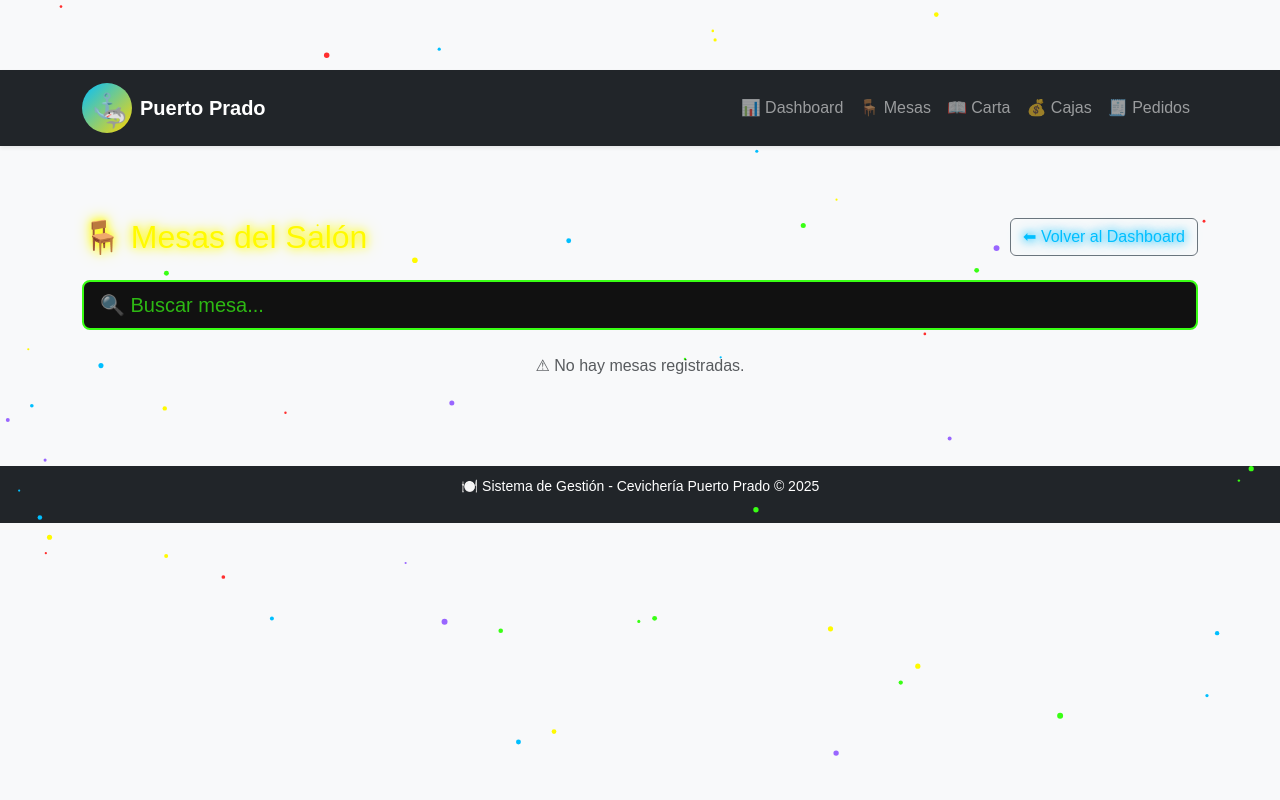
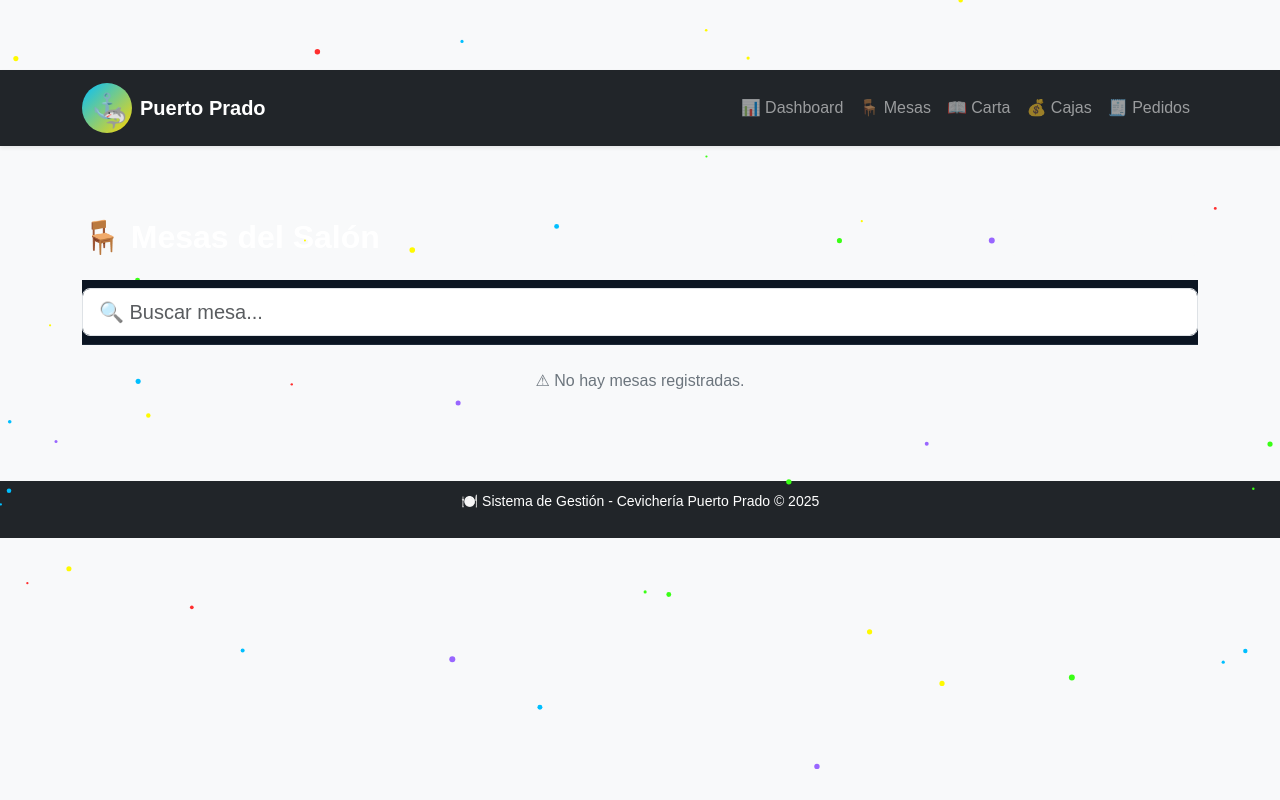
Before and after one commit to cevicheriapuertoprado-pixel/cevicheria-pos, a Django app: page /ventas/mesas/ in a window 1280 px wide. Run offline with Django 5.2, Linux system fonts and the light colour scheme; data that the repository does not hold is empty.

Commit message:
Actualizacion

```diff
--- a/ventas/templates/ventas/lista_mesas.html
+++ b/ventas/templates/ventas/lista_mesas.html
@@ -7,15 +7,15 @@
 
     <!-- Encabezado -->
     <div class="d-flex flex-column flex-md-row justify-content-between align-items-md-center mb-4">
-        <h2 class="neon-yellow glow mb-3 mb-md-0">🪑 Mesas del Salón</h2>
-        <a href="{% url 'dashboard' %}" class="btn btn-outline-secondary neon-blue glow">
+        <h2 class="fw-bold text-white mb-3 mb-md-0">🪑 Mesas del Salón</h2>
+        <a href="{% url 'dashboard' %}" class="btn btn-outline-light">
             ⬅ Volver al Dashboard
         </a>
     </div>
 
     <!-- Filtro de mesas -->
-    <div class="mb-4">
-        <input type="text" id="buscador-mesas" class="form-control form-control-lg neon-input"
+    <div class="mb-4 sticky-top buscador-wrapper">
+        <input type="text" id="buscador-mesas" class="form-control form-control-lg"
                placeholder="🔍 Buscar mesa...">
     </div>
 
@@ -24,7 +24,6 @@
         {% for info in mesas_info %}
         <div class="col-6 col-md-3 mesa-item">
             <div class="mesa-card {% if info.ocupada %}mesa-ocupada{% else %}mesa-libre{% endif %} text-center p-3 h-100">
-
                 <i class="bi {% if info.ocupada %}bi-people-fill{% else %}bi-person{% endif %} fs-2 mb-2"></i>
                 <div class="fs-5 fw-bold">Mesa {{ info.mesa.numero }}</div>
                 <small>{% if info.ocupada %}Ocupada{% else %}Libre{% endif %}</small>
@@ -51,7 +50,7 @@
             </div>
         </div>
         {% empty %}
-        <div class="col-12 text-center text-muted">
+        <div class="col-12 text-center text-secondary">
             ⚠ No hay mesas registradas.
         </div>
         {% endfor %}
@@ -62,29 +61,77 @@
 
 {% block extra_css %}
 <style>
-body { background: #0a0a0a; color: #fff; font-family: 'Poppins', sans-serif; }
-#particles-bg { position:fixed; top:0; left:0; width:100%; height:100%; z-index:0; pointer-events:none; }
-.dashboard-container { position:relative; z-index:1; }
+body {
+  background: #0b1522; /* Mismo color que el detalle de pedido */
+  color: #fff;
+  font-family: 'Poppins', sans-serif;
+}
 
-.neon-yellow { color: #fffa00; text-shadow: 0 0 8px #fffa00, 0 0 16px #fffa00; }
-.neon-blue { color: #00bfff; text-shadow: 0 0 8px #00bfff, 0 0 16px #00bfff; }
+#particles-bg {
+  position: fixed;
+  top: 0;
+  left: 0;
+  width: 100%;
+  height: 100%;
+  z-index: 0;
+  pointer-events: none;
+}
 
-.neon-input { background:#111; color:#fff; border:2px solid #39ff14; border-radius:0.5rem; padding:0.5rem 1rem; }
-.neon-input::placeholder { color:#39ff14; opacity:0.7; }
+.dashboard-container {
+  position: relative;
+  z-index: 1;
+}
 
-.mesa-card { border-radius:1rem; font-weight:600; font-size:1.1rem; cursor:pointer; transition: transform 0.15s ease, box-shadow 0.15s ease; }
-.mesa-card:hover { transform:translateY(-3px); box-shadow: 0 0 20px currentColor; }
+/* Buscador sticky */
+.buscador-wrapper {
+  top: 70px;
+  background: #0b1522;
+  z-index: 10;
+  padding: 8px 0;
+  border-bottom: 1px solid #1e2a38;
+}
 
-.mesa-libre { background:#0a0a0a; border:2px solid #39ff14; color:#39ff14; }
-.mesa-ocupada { background:#0a0a0a; border:2px solid #ff2e2e; color:#ff2e2e; }
+/* Tarjetas de mesas */
+.mesa-card {
+  border-radius: 1rem;
+  font-weight: 600;
+  font-size: 1.1rem;
+  cursor: pointer;
+  transition: transform 0.2s ease, box-shadow 0.2s ease;
+  background: #1e2a38;
+  color: #fff;
+}
+.mesa-card:hover {
+  transform: scale(1.03);
+  box-shadow: 0 0 12px rgba(0, 191, 255, 0.4);
+}
 
-.mesa-card i { display:block; margin:0 auto; font-size:2rem; }
-.mesa-card small { display:block; margin-top:0.3rem; color:#ccc; font-size:0.85rem; }
+/* Estado mesa */
+.mesa-libre {
+  border: 2px solid #39ff14;
+  color: #39ff14;
+}
+.mesa-ocupada {
+  border: 2px solid #ff2e2e;
+  color: #ff2e2e;
+}
+
+.mesa-card i {
+  display: block;
+  margin: 0 auto;
+  font-size: 2rem;
+}
+
+.mesa-card small {
+  display: block;
+  margin-top: 0.3rem;
+  color: #ccc;
+  font-size: 0.85rem;
+}
 
 @media (max-width:575px) {
-    .mesa-card { font-size:1rem; padding:0.8rem; }
-    .mesa-card i { font-size:1.5rem; }
-    .neon-input { font-size:0.9rem; }
+  .mesa-card { font-size: 1rem; padding: 0.8rem; }
+  .mesa-card i { font-size: 1.5rem; }
 }
 </style>
 {% endblock %}
@@ -109,11 +156,15 @@ document.addEventListener("DOMContentLoaded", () => {
 const canvas = document.getElementById('particles-bg');
 const ctx = canvas.getContext('2d');
 let particles = [];
-function resizeCanvas() { canvas.width = window.innerWidth; canvas.height = window.innerHeight; }
+
+function resizeCanvas() {
+  canvas.width = window.innerWidth;
+  canvas.height = window.innerHeight;
+}
 window.addEventListener('resize', resizeCanvas);
 resizeCanvas();
 
-function initParticles(num=60){
+function initParticles(num=50){
   particles = [];
   for(let i=0;i<num;i++){
     particles.push({
@@ -121,8 +172,8 @@ function initParticles(num=60){
       y: Math.random()*canvas.height,
       radius: Math.random()*2+1,
       color: ['#39ff14','#fffa00','#ff2e2e','#00bfff','#9966ff'][Math.floor(Math.random()*5)],
-            dx: (Math.random()-0.5)*1.2,
-            dy: (Math.random()-0.5)*1.2
+      dx: (Math.random()-0.5)*1,
+      dy: (Math.random()-0.5)*1
     });
   }
 }
```
Also changed, not shown: ventas/templates/ventas/detalle_pedido.html (+13 -6 lines). Lines whose indentation alone changed are shown as unchanged.
